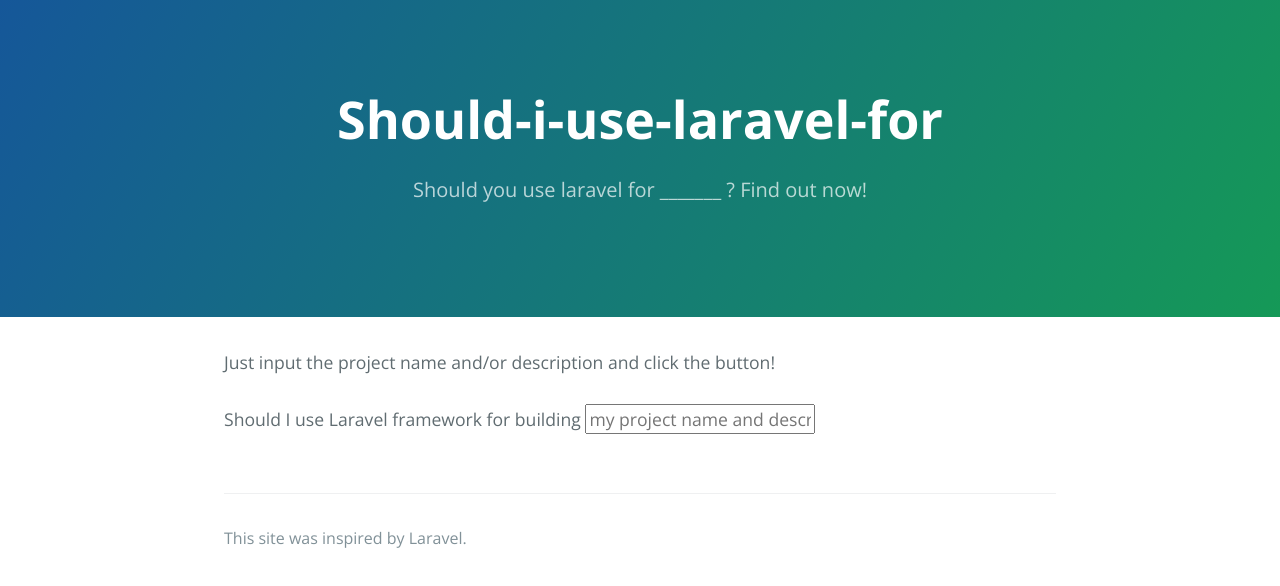
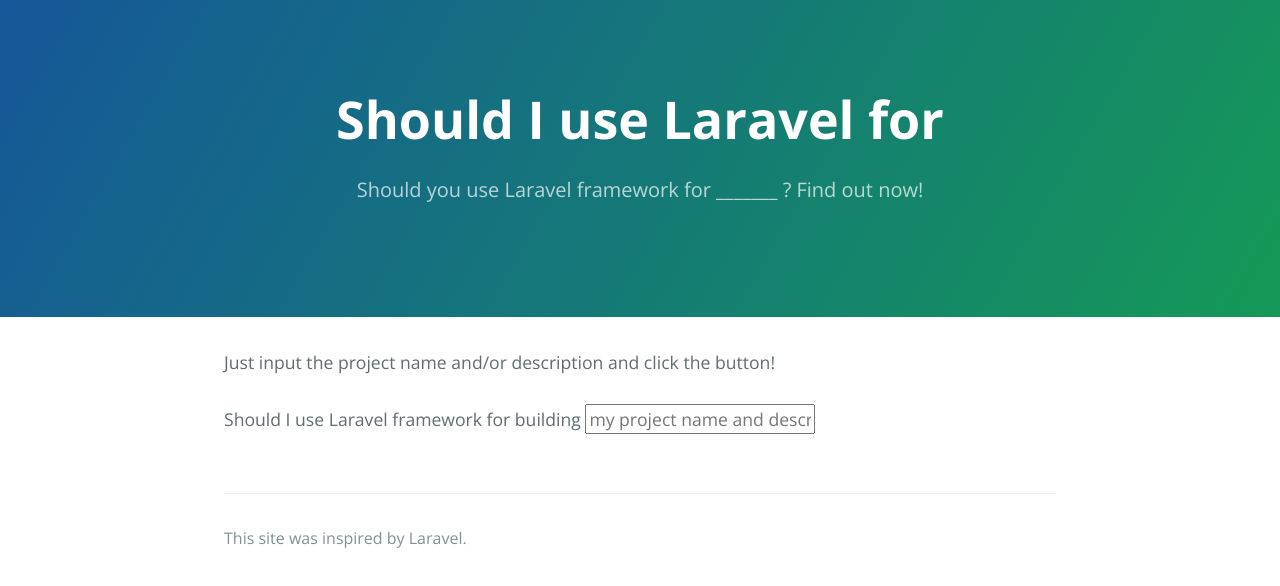
Before and after one commit to vlakarados/should-i-use-laravel-for, a plain HTML site: page index.html in a window 1280 px wide. Drawn offline with nearby package versions, Linux system fonts and the light colour scheme.

Commit message:
Update index.html

```diff
--- a/index.html
+++ b/index.html
@@ -11,8 +11,8 @@
   </head>
   <body>
     <section class="page-header">
-      <h1 class="project-name">Should-i-use-laravel-for</h1>
-      <h2 class="project-tagline">Should you use laravel for _______ ? Find out now!</h2>
+      <h1 class="project-name">Should I use Laravel for</h1>
+      <h2 class="project-tagline">Should you use Laravel framework for _______ ? Find out now!</h2>
     </section>
 
     <section class="main-content">
```
